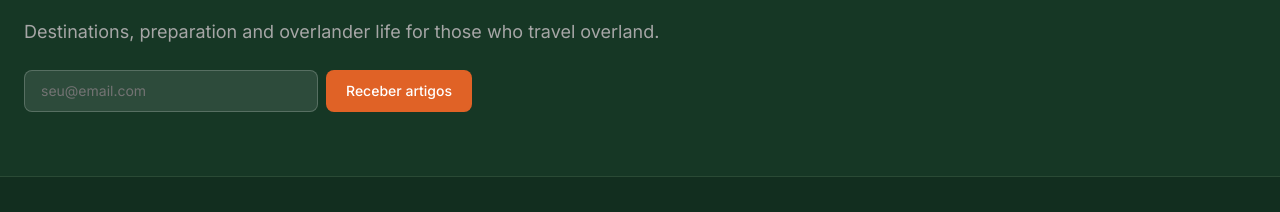
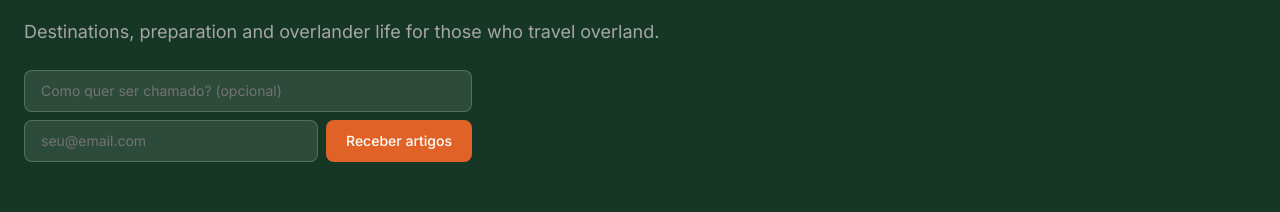
Before and after one commit to rangel2010/gtoverlander-site, a Next.js app: page /en/blog in a window 1280 px wide. Shown: the part 207-419 px from the top of the page. Built offline with nearby package versions, Linux system fonts and the light colour scheme; no server answers.

Commit message:
feat(newsletter): adicionar campo nome no formulario de inscricao

```diff
--- a/app/api/newsletter/route.ts
+++ b/app/api/newsletter/route.ts
@@ -3,7 +3,7 @@ import { createBrevoContact } from '@/lib/brevo';
 
 export async function POST(req: Request) {
   try {
-    const { email } = await req.json();
+    const { email, nome } = await req.json();
 
     if (!email || typeof email !== 'string') {
       return NextResponse.json({ error: 'E-mail obrigatório.' }, { status: 400 });
@@ -17,9 +17,14 @@ export async function POST(req: Request) {
 
     const listId = process.env.BREVO_LIST_NEWSLETTER_ID;
 
+    const attributes: Record<string, string> = { SOURCE: 'site:blog/newsletter' };
+    if (nome && typeof nome === 'string' && nome.trim()) {
+      attributes.FIRSTNAME = nome.trim();
+    }
+
     await createBrevoContact({
       email: trimmed,
-      attributes: { SOURCE: 'site:blog/newsletter' },
+      attributes,
       listIds: listId ? [Number(listId)] : [],
     });
 
--- a/components/sections/newsletter-blog.tsx
+++ b/components/sections/newsletter-blog.tsx
@@ -3,6 +3,7 @@
 import { useState } from 'react';
 
 export function NewsletterBlog() {
+  const [nome, setNome] = useState('');
   const [email, setEmail] = useState('');
   const [status, setStatus] = useState<'idle' | 'loading' | 'success' | 'error'>('idle');
   const [errorMsg, setErrorMsg] = useState('');
@@ -15,7 +16,7 @@ export function NewsletterBlog() {
       const res = await fetch('/api/newsletter', {
         method: 'POST',
         headers: { 'Content-Type': 'application/json' },
-        body: JSON.stringify({ email }),
+        body: JSON.stringify({ email, nome: nome.trim() || undefined }),
       });
 
       const data = await res.json();
@@ -37,7 +38,9 @@ export function NewsletterBlog() {
       <div className="container-wide max-w-2xl text-center">
         {status === 'success' ? (
           <>
-            <p className="text-2xl text-gt-text mb-2">Cadastrado!</p>
+            <p className="text-2xl text-gt-text mb-2">
+              {nome.trim() ? `Cadastrado, ${nome.trim().split(' ')[0]}!` : 'Cadastrado!'}
+            </p>
             <p className="text-gt-text-muted font-sans text-sm">
               Você vai receber os próximos artigos direto no e-mail.
             </p>
@@ -54,7 +57,15 @@ export function NewsletterBlog() {
               Sem spam. Só quando publicar algo novo.
             </p>
 
-            <form onSubmit={handleSubmit} className="flex flex-col sm:flex-row gap-3 justify-center">
+            <form onSubmit={handleSubmit} className="flex flex-col gap-3 items-center max-w-sm mx-auto">
+              <input
+                type="text"
+                value={nome}
+                onChange={(e) => setNome(e.target.value)}
+                placeholder="Como quer ser chamado? (opcional)"
+                disabled={status === 'loading'}
+                className="w-full bg-gt-bg border border-gt-border rounded-lg px-4 py-3 text-sm text-gt-text placeholder:text-gt-text-dim font-sans focus:outline-none focus:border-gt-orange disabled:opacity-50"
+              />
               <input
                 type="email"
                 required
@@ -62,12 +73,12 @@ export function NewsletterBlog() {
                 onChange={(e) => setEmail(e.target.value)}
                 placeholder="seu@email.com"
                 disabled={status === 'loading'}
-                className="flex-1 max-w-xs bg-gt-bg border border-gt-border rounded-lg px-4 py-3 text-sm text-gt-text placeholder:text-gt-text-dim font-sans focus:outline-none focus:border-gt-orange disabled:opacity-50"
+                className="w-full bg-gt-bg border border-gt-border rounded-lg px-4 py-3 text-sm text-gt-text placeholder:text-gt-text-dim font-sans focus:outline-none focus:border-gt-orange disabled:opacity-50"
               />
               <button
                 type="submit"
                 disabled={status === 'loading'}
-                className="bg-gt-orange hover:bg-gt-orange/90 text-white font-sans text-sm font-medium px-6 py-3 rounded-lg transition-colors disabled:opacity-50 whitespace-nowrap"
+                className="w-full bg-gt-orange hover:bg-gt-orange/90 text-white font-sans text-sm font-medium px-6 py-3 rounded-lg transition-colors disabled:opacity-50"
               >
                 {status === 'loading' ? 'Cadastrando…' : 'Receber novidades'}
               </button>
--- a/components/sections/newsletter-compact.tsx
+++ b/components/sections/newsletter-compact.tsx
@@ -3,6 +3,7 @@
 import { useState } from 'react';
 
 export function NewsletterCompact() {
+  const [nome, setNome] = useState('');
   const [email, setEmail] = useState('');
   const [status, setStatus] = useState<'idle' | 'loading' | 'success' | 'error'>('idle');
 
@@ -13,7 +14,7 @@ export function NewsletterCompact() {
       const res = await fetch('/api/newsletter', {
         method: 'POST',
         headers: { 'Content-Type': 'application/json' },
-        body: JSON.stringify({ email }),
+        body: JSON.stringify({ email, nome: nome.trim() || undefined }),
       });
       setStatus(res.ok ? 'success' : 'error');
     } catch {
@@ -30,7 +31,16 @@ export function NewsletterCompact() {
   }
 
   return (
-    <form onSubmit={handleSubmit} className="mt-6 flex flex-col sm:flex-row gap-2 max-w-md">
+    <form onSubmit={handleSubmit} className="mt-6 flex flex-col gap-2 max-w-md">
+      <input
+        type="text"
+        value={nome}
+        onChange={(e) => setNome(e.target.value)}
+        placeholder="Como quer ser chamado? (opcional)"
+        disabled={status === 'loading'}
+        className="bg-white/10 border border-white/20 rounded-lg px-4 py-2.5 text-sm text-gt-text placeholder:text-gt-text-dim font-sans focus:outline-none focus:border-gt-orange disabled:opacity-50"
+      />
+      <div className="flex gap-2">
         <input
           type="email"
           required
@@ -47,8 +57,9 @@ export function NewsletterCompact() {
         >
           {status === 'loading' ? 'Cadastrando…' : 'Receber artigos'}
         </button>
+      </div>
       {status === 'error' && (
-        <p className="text-xs text-red-400 font-sans mt-1 sm:mt-0 sm:self-center">Tente novamente.</p>
+        <p className="text-xs text-red-400 font-sans">Tente novamente.</p>
       )}
     </form>
   );
--- a/next.config.mjs
+++ b/next.config.mjs
@@ -9,6 +9,13 @@ const nextConfig = {
   poweredByHeader: false,
   async redirects() {
     return [
+      // Blog EN/ES → PT enquanto não há conteúdo nessas línguas
+      // 302 (temporário) para remover facilmente quando houver artigos EN/ES
+      { source: '/en/blog', destination: '/blog', permanent: false },
+      { source: '/en/blog/:path*', destination: '/blog/:path*', permanent: false },
+      { source: '/es/blog', destination: '/blog', permanent: false },
+      { source: '/es/blog/:path*', destination: '/blog/:path*', permanent: false },
+
       // Slug duplicado do artigo Rota Biker — redirect 301 permanente
       {
         source: '/blog/rota-biker-monumentos-mototurismo-brasilrota-biker-monumentos-mototurismo-brasil',
```
Lines whose indentation alone changed are shown as unchanged.
